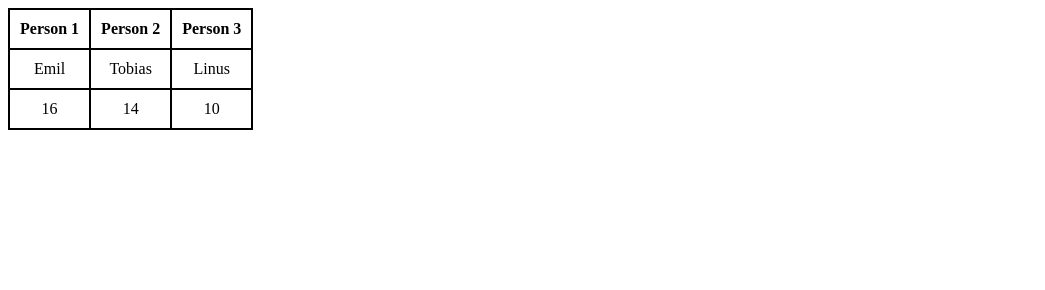
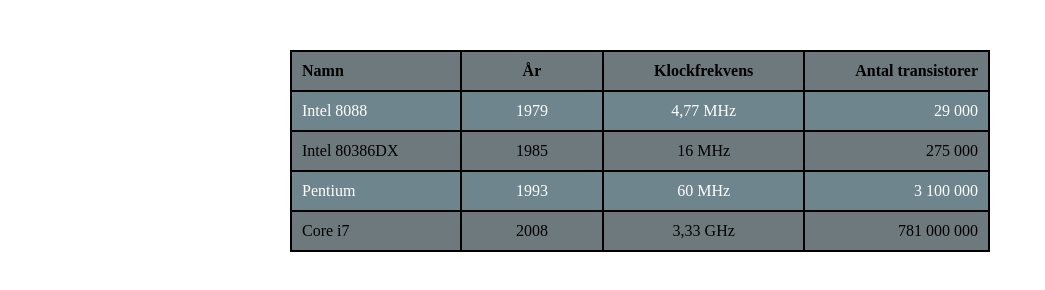
Before and after one commit to Adnan-web07/Uppgifttables, a plain HTML site: page index.html in a window 1280 px wide. Shown: the whole page, without its empty margins (0-1045 px from the left). Drawn offline with Linux system fonts and the light colour scheme.

Commit message:
whoah en table

```diff
--- a/index.Css
+++ b/index.Css
@@ -3,13 +3,30 @@
   border-collapse: collapse;
   text-align: center;
   padding: 10px;
+  margin: auto;
+  margin-top: 50px;
+  width: 700px;
+}
+
+tr:nth-child(even) {
+
+  background-color: rgb(110, 133, 141);
+  color: white;
+}
+
+tr:nth-child(odd) {
+
+  background-color: rgb(109, 121, 124);
+}
+
+
+th:nth-child(1),
+td:nth-child(1) {
+  text-align: left;
 
 }
 
-
-
-p{
-    background-color: limegreen;
-
-
+th:nth-child(4),
+td:nth-child(4) {
+  text-align: right;
 }
--- a/index.html
+++ b/index.html
@@ -8,24 +8,38 @@
     <body>
 
 
-<table>
+ <table>
   <tr>
-    <th>Person 1</th>
-    <th>Person 2</th>
-    <th>Person 3</th>
+    <th>Namn</th>
+    <th>År</th>
+    <th>Klockfrekvens</th>
+    <th>Antal transistorer</th>
   </tr>
   <tr>
-    <td>Emil</td>
-    <td>Tobias</td>
-    <td>Linus</td>
+    <td>Intel 8088</td>
+    <td>1979</td>
+    <td>4,77 MHz</td>
+    <td>29 000</td>
   </tr>
   <tr>
-    <td>16</td>
-    <td>14</td>
-    <td>10</td>
+    <td>Intel 80386DX</td>
+    <td>1985</td>
+    <td>16 MHz</td>
+    <td>275 000</td>
+  </tr>
+  <tr>
+    <td>Pentium	</td>
+    <td>1993</td>
+    <td>60 MHz</td>
+    <td>3 100 000</td>
+  </tr>
+    <tr>
+    <td>Core i7</td>
+    <td>2008</td>
+    <td>3,33 GHz</td>
+    <td>781 000 000</td>
   </tr>
 </table>
 
-
  </body>
 </html>
```
